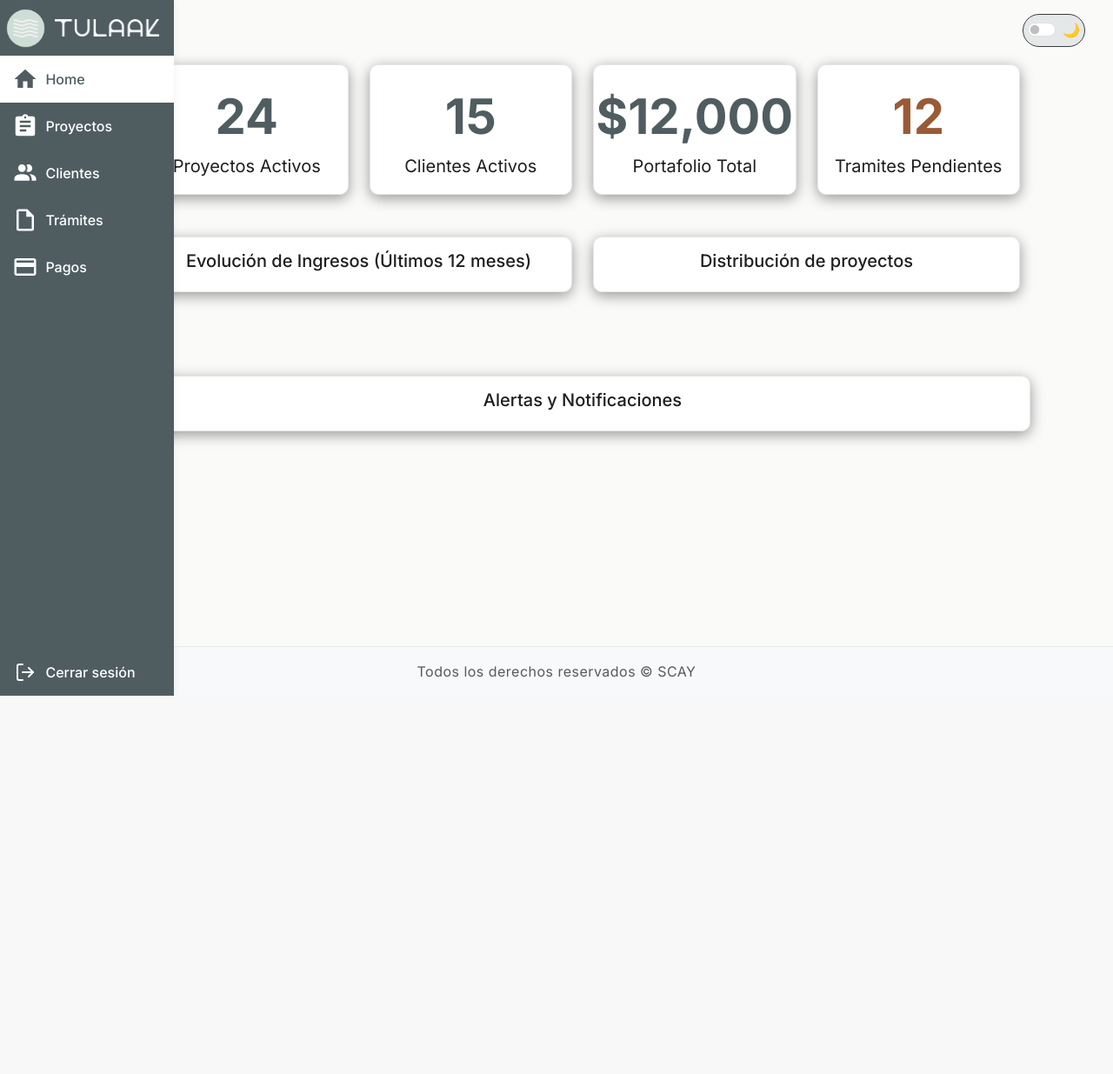
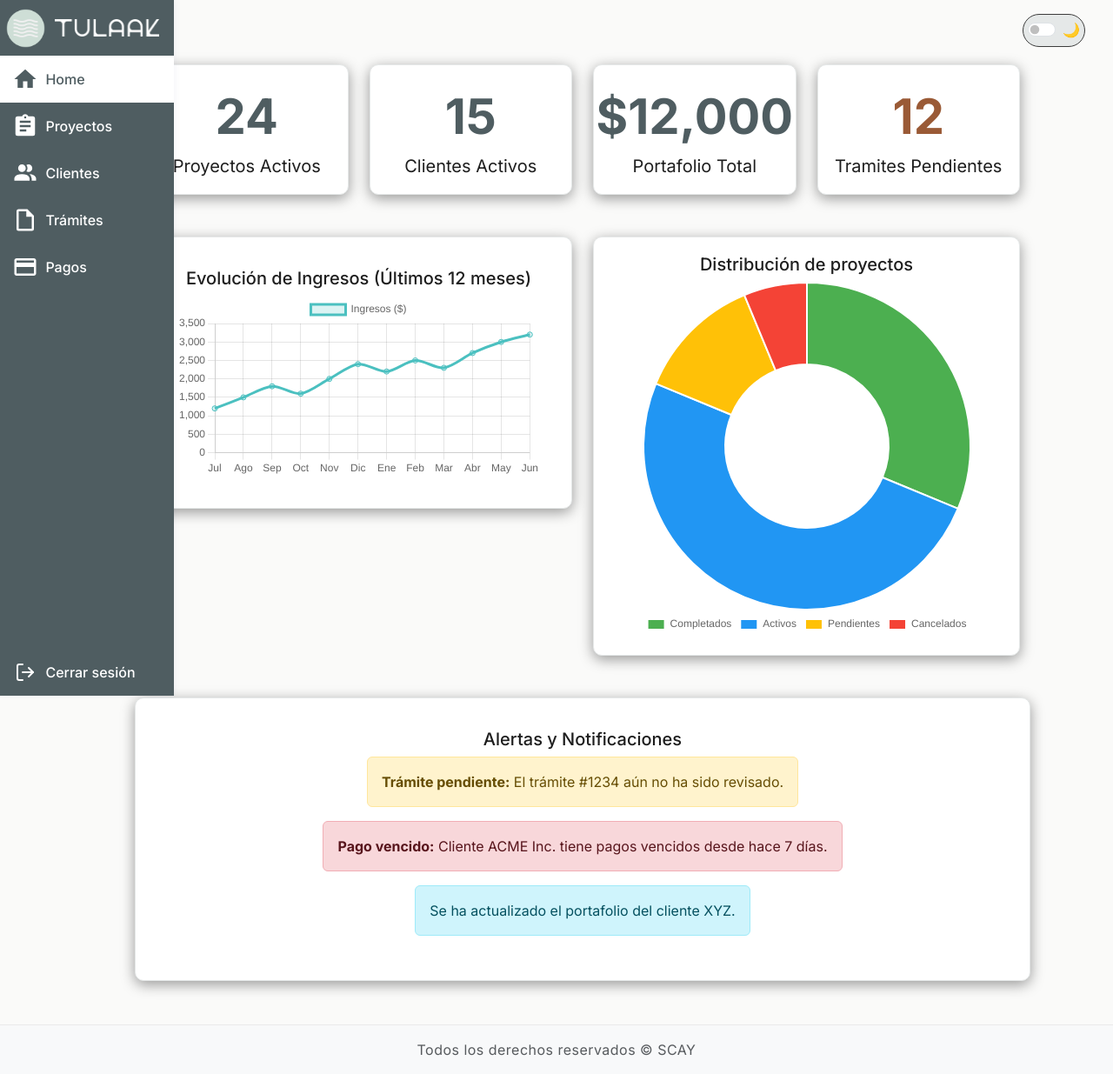
Before and after one commit to WilliamOG28/SCAYFLOW, a Django app: page / in a window 1280 px wide. Shown: the whole page at 87% size. Before the commit the page ends 800 px from the top, so only its background shows below. Run offline with Django 5.2, Linux system fonts and the light colour scheme.

Commit message:
Integracion de graficos

```diff
--- a/SCAY/Proyectos/static/css/style.css
+++ b/SCAY/Proyectos/static/css/style.css
@@ -81,13 +81,20 @@
     box-shadow: 0 4px 16px 0 rgba(0,0,0,0.4);
 }
 .graphic-body {
+    padding: 20px;
     display: flex;
     flex-direction: column;
     align-items: center;
     justify-content: center;
     text-align: center;
     width: 100%;
-    height: 100%;
+    max-height: 450px;
+}
+.graphic{
+    width: 100%;
+    max-width: 100%;
+    height: 450px;
+    color: white
 }
 body.dark-mode .dashboard-card{
     background-color: #1C1C1C;
--- a/SCAY/Proyectos/templates/base.html
+++ b/SCAY/Proyectos/templates/base.html
@@ -163,18 +163,20 @@
                 <section class="mb-5">
                     <div class="row justify-content-center">
                         <!-- Gráfico: Estado de Proyectos -->
-                        <div class="col-md-6 mb-5">
+                        <div class="col-md-6">
                             <div class="graphic-card">
                                 <div class="graphic-body">
                                     <h5 class="subtitle">Evolución de Ingresos (Últimos 12 meses)</h5>
+                                    <canvas id="evolucionIngresosChart" class="graphic"></canvas>
                                 </div>
                             </div>
                         </div>
                         <!-- Gráfico: Ingresos por Proyecto -->
-                        <div class="col-md-6 mb-5">
+                        <div class="col-md-6">
                             <div class="graphic-card">
                                 <div class="graphic-body">
                                     <h5 class="subtitle">Distribución de proyectos</h5>
+                                    <canvas id="distribucionProyectosChart" class="graphic"><canvas>
                                 </div>
                             </div>
                         </div>
@@ -182,16 +184,78 @@
                 </section>
                 <section>
                     <div class="row">
-                            <div class="graphic-card">
-                                <div class="graphic-body">
-                                    <h5 class="subtitle">Alertas y Notificaciones</h5>
+                        <div class="graphic-card">
+                            <div class="graphic-body">
+                                <h5 class="subtitle">Alertas y Notificaciones</h5>
+                                <div class="alert alert-warning" role="alert">
+                                    <strong>Trámite pendiente:</strong> El trámite #1234 aún no ha sido revisado.
+                                </div>
+                                <div class="alert alert-danger" role="alert">
+                                    <strong>Pago vencido:</strong> Cliente ACME Inc. tiene pagos vencidos desde hace 7 días.
+                                </div>
+                                <div class="alert alert-info" role="alert">
+                                    Se ha actualizado el portafolio del cliente XYZ.
                                 </div>
                             </div>
+                        </div>
                     </div>
                 </section>
             </div>
             {% endblock %}
         </div>
+        <!-- script para trabajar graficos -->
+        <script src="https://cdn.jsdelivr.net/npm/chart.js"></script>
+        <script>
+            // Gráfico de línea: Evolución de Ingresos
+            const ctxIngresos = document.getElementById('evolucionIngresosChart').getContext('2d');
+            const evolucionIngresosChart = new Chart(ctxIngresos, {
+                type: 'line',
+                data: {
+                    labels: ['Jul', 'Ago', 'Sep', 'Oct', 'Nov', 'Dic', 'Ene', 'Feb', 'Mar', 'Abr', 'May', 'Jun'],
+                    datasets: [{
+                        label: 'Ingresos ($)',
+                        data: [1200, 1500, 1800, 1600, 2000, 2400, 2200, 2500, 2300, 2700, 3000, 3200],
+                        borderColor: 'rgba(75, 192, 192, 1)',
+                        backgroundColor: 'rgba(75, 192, 192, 0.2)',
+                        tension: 0.3
+                    }]
+                },
+                options: {
+                    responsive: true,
+                    scales: {
+                        y: {
+                            beginAtZero: true
+                        }
+                    }
+                }
+            });
+
+            // Gráfico de pastel: Distribución de proyectos
+            const ctxProyectos = document.getElementById('distribucionProyectosChart').getContext('2d');
+            const distribucionProyectosChart = new Chart(ctxProyectos, {
+                type: 'doughnut',
+                data: {
+                    labels: ['Completados', 'Activos', 'Pendientes', 'Cancelados'],
+                    datasets: [{
+                        data: [15, 24, 6, 3],
+                        backgroundColor: ['#4caf50', '#2196f3', '#ffc107', '#f44336'],
+                        hoverOffset: 4
+                    }]
+                },
+                options: {
+                    responsive: true,
+                    plugins: {
+                        legend: {
+                            position: 'bottom', // Leyendas en horizontal debajo del gráfico
+                            labels: {
+                                boxWidth: 20,
+                                padding: 10
+                            }
+                        }
+                    }
+                }
+            });
+        </script>
         <footer class="footer mt-auto py-3 bg-light text-center">
             <span class="text-muted">Todos los derechos reservados © SCAY</span>
         </footer>
```
